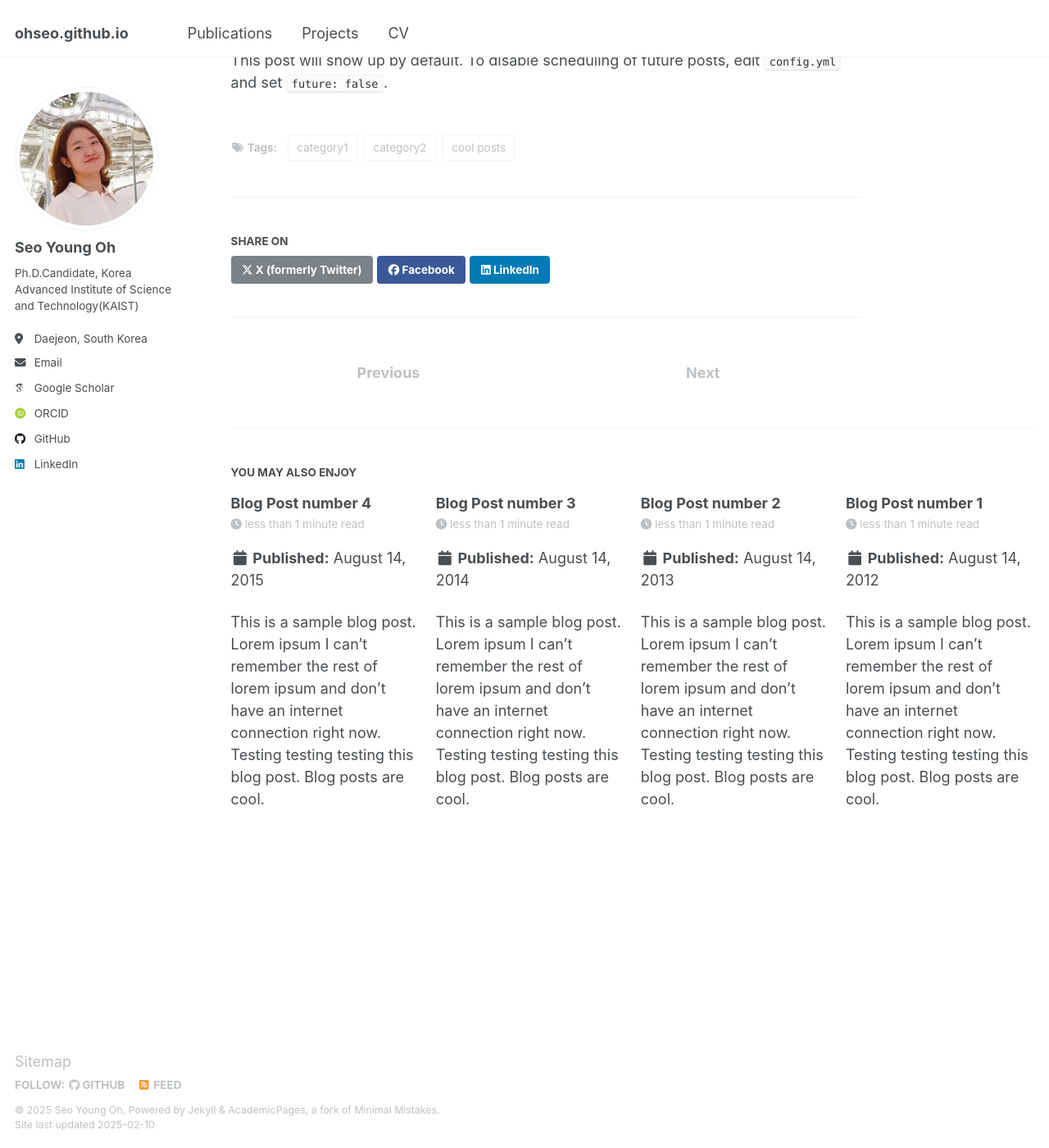
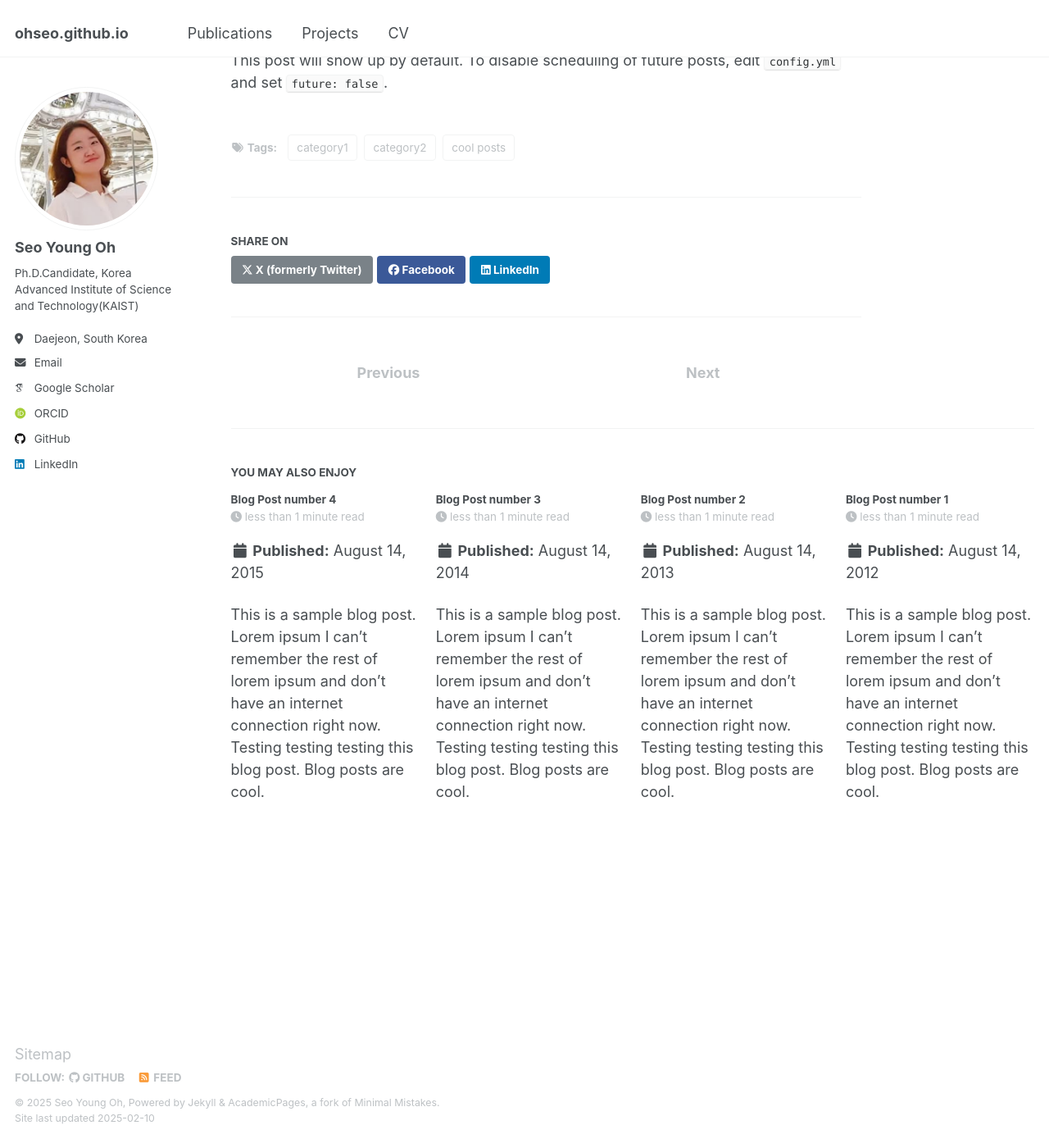
Before and after one commit to ohseo/ohseo.github.io, a Jekyll site: the page built from _posts/2199-01-01-future-post.md, in a window 1280 px wide and 1400 px high, scrolled down 170 px. Shown: the whole window at 82% size. Built offline with Jekyll 4.4.1, drawn with Linux system fonts in a browser that asks for light colours; some web fonts are replaced.

Commit message:
color, type size test.

```diff
--- a/_sass/layout/_archive.scss
+++ b/_sass/layout/_archive.scss
@@ -121,7 +121,7 @@
 
   .archive__item-title {
     margin-top: 0.5em;
-    font-size: $type-size-5;
+    font-size: $type-size-6;
   }
 
   .archive__item-excerpt {
--- a/_sass/theme/_default.scss
+++ b/_sass/theme/_default.scss
@@ -34,9 +34,9 @@ $sidebar-screen-min-width   : 1024px;
     --global-code-background-color      : #fafafa;
     --global-code-text-color            : #{$darker-gray};
     --global-fig-caption-color          : mix(#fff,  #{$dark-gray}, 25%);
-    --global-link-color                 : #2f7f93;
-    --global-link-color-hover           : mix(#000, #2f7f93, 25%);
-    --global-link-color-visited         : mix(#fff, #2f7f93, 25%);
+    --global-link-color                 : #139feb;
+    --global-link-color-hover           : mix(#000, #139feb, 25%);
+    --global-link-color-visited         : mix(#fff, #139feb, 25%);
     --global-masthead-link-color        : #{$dark-gray};
     --global-masthead-link-color-hover  : mix(#000, #{$gray}, 25%);
     --global-text-color                 : #{$dark-gray};
```
